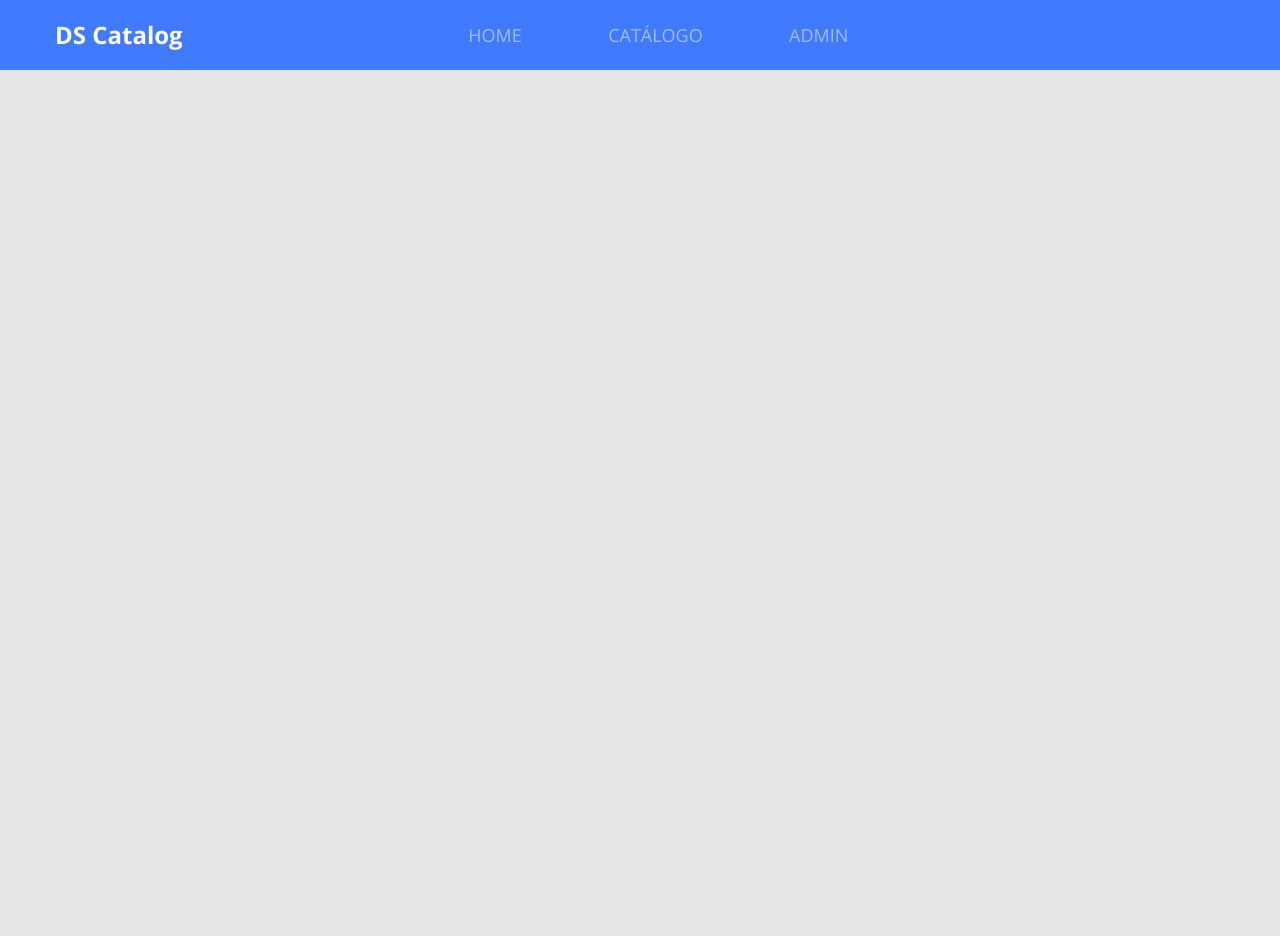
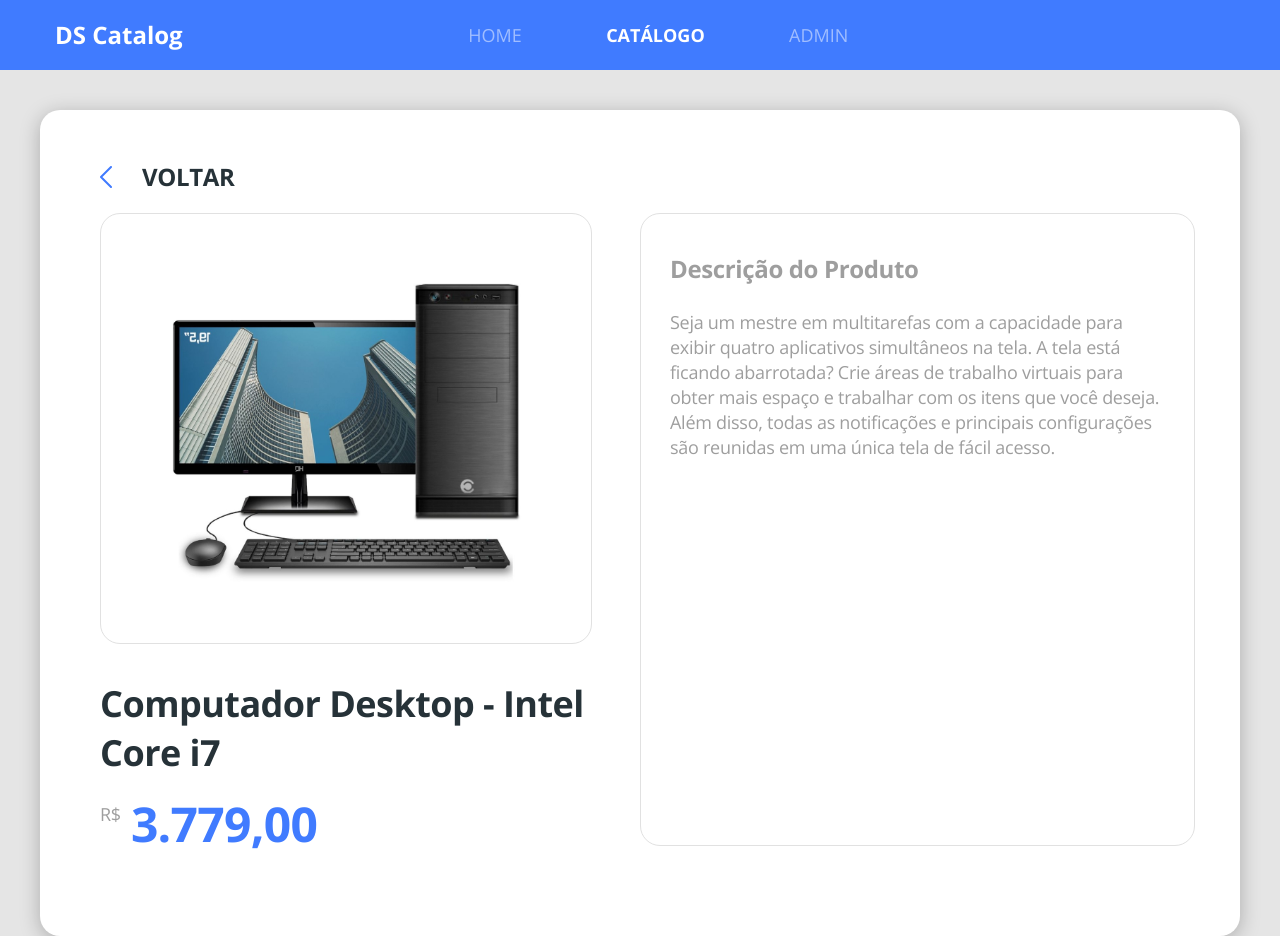
Before and after one commit to isdma8/dscatalog-bootcamp-devsuperior, a React (Create React App) app in the folder front-web/: page /products/1 in a window 1280 px wide. Before the commit the page ends 800 px from the top, so only its background shows below. Built offline with nearby package versions, Linux system fonts and the light colour scheme.

Commit message:
Layout Detail Product Page Finalized

```diff
--- a/front-web/src/Routes.tsx
+++ b/front-web/src/Routes.tsx
@@ -3,6 +3,7 @@
 import Navbar from './core/components/Navbar';
 import Admin from './pages/Admin';
 import Catalog from './pages/Catalog';
+import ProductDetails from './pages/Catalog/components/ProductDetails';
 import Home from './pages/Home';
                                                 //importamos tmabem o route é onde definimos de facto a url de cada rota
 const Routes = () => (
@@ -12,8 +13,11 @@
                     <Route path="/" exact>
                         <Home />
                     </Route>
-                    <Route path="/catalog">
+                    <Route path="/products" exact>
                         <Catalog />
+                    </Route>
+                    <Route path="/products/:productId">
+                        <ProductDetails />
                     </Route>
                     <Route path="/admin">
                         <Admin />
--- a/front-web/src/core/components/ButtonIcon/styles.scss
+++ b/front-web/src/core/components/ButtonIcon/styles.scss
@@ -12,4 +12,5 @@
     display: flex;
     align-items: center;
     justify-content: center;
+    color: FFF;
 }
--- a/front-web/src/core/components/Navbar/index.tsx
+++ b/front-web/src/core/components/Navbar/index.tsx
@@ -19,7 +19,7 @@
                     </NavLink>
                 </li>
                 <li>
-                    <NavLink to="/catalog">
+                    <NavLink to="/products">
                         CATÁLOGO
                     </NavLink>
                 </li>
--- /dev/null
+++ b/front-web/src/core/components/ProductPrice/index.tsx
@@ -0,0 +1,17 @@
+import React from 'react';
+import './styles.scss';
+
+type Props = {
+    price: string;
+}
+
+const ProductPrice = ({price}: Props) => (
+            <div className="product-price-container">
+                <span className="product-currency">R$</span>
+                <h3 className="product-price">
+                    {price}
+                </h3>
+            </div>
+);
+
+export default ProductPrice;
--- /dev/null
+++ b/front-web/src/core/components/ProductPrice/styles.scss
@@ -0,0 +1,20 @@
+.product-price-container{
+    margin-top: 25px;
+    display: flex;
+
+}
+
+.product-currency{
+    font-size: 18px;
+    line-height: 25px;
+    letter-spacing: -0.015em;
+    color: #9E9E9E;
+}
+
+.product-price{
+    font-size: 32px;
+    line-height: 44px;
+    letter-spacing: -0.015em;
+    color: #407BFF;
+    margin-left: 10px;
+}
--- a/front-web/src/pages/Catalog/components/ProductCard/index.tsx
+++ b/front-web/src/pages/Catalog/components/ProductCard/index.tsx
@@ -1,6 +1,7 @@
 import React from 'react';
 import './styles.scss';
 import {ReactComponent as ProductImage} from '../../../../core/assets/images/product.svg';
+import ProductPrice from '../../../../core/components/ProductPrice';
 
 const ProductCard = () =>(
 
@@ -10,10 +11,7 @@
             <h6 className="product-name">
                 Computador Desktop - Intel Core i7
             </h6>
-            <div className="product-price-container">
-                <span className="product-currency">R$</span>
-                <h3 className="product-price">2.779,00</h3>
-            </div>
+            <ProductPrice price="2.779,00"/>
 
         </div>
     </div>
--- a/front-web/src/pages/Catalog/components/ProductCard/styles.scss
+++ b/front-web/src/pages/Catalog/components/ProductCard/styles.scss
@@ -15,25 +15,5 @@
     font-size: 18px;
     line-height: 25px;
     letter-spacing: -0.015em;
+    color: #263238;//metendo aqui a cor o componente link por defeito que mudava de cor ao passar o carro deixa de fazer efeito
 }
-
-.product-price-container{
-    margin-top: 25px;
-    display: flex;
-
-}
-
-.product-currency{
-    font-size: 18px;
-    line-height: 25px;
-    letter-spacing: -0.015em;
-    color: #9E9E9E;
-}
-
-.product-price{
-    font-size: 32px;
-    line-height: 44px;
-    letter-spacing: -0.015em;
-    color: #407BFF;
-    margin-left: 10px;
-}
--- /dev/null
+++ b/front-web/src/pages/Catalog/components/ProductDetails/index.tsx
@@ -0,0 +1,62 @@
+import React from 'react';
+import { Link, useParams } from 'react-router-dom';
+import './styles.scss';
+import {ReactComponent as ArrowIcon} from '../../../../core/assets/images/arrow.svg'
+import {ReactComponent as ProductImage} from '../../../../core/assets/images/product.svg'
+import ProductPrice from '../../../../core/components/ProductPrice';
+
+type ParamsType = {
+    productId: string;
+}
+//row por defeito ja e display flex depois dentro dessa div crio outras duas para dividir a tela em 2 colunas, sendo que o
+//bootsrap tem 12 colunas basta dar col-6 para cada dv
+//bg-primary classes que o bootstrap ja tem, bg-secondary igual isto se quiser usar em alguma coisa, text-center tambem é
+//pr-5 tambem é e quer dizer padding-right tamnho 5
+
+const ProductDetails= () => {
+
+    const {productId}  = useParams<ParamsType>();
+
+    //console.log(productId);
+
+    return(
+        <div className="product-details-container">
+            <div className="card-base border-radius-20 product-details">
+                <Link to='/products' className="products-details-goback">
+                    <ArrowIcon className='icon-goback' />
+                    <h1 className="text-goback">voltar</h1>
+                </Link>
+                <div className="row">
+                    <div className="col-6 pr-5">
+                        <div className="product-details-card text-center">
+                            <ProductImage className="products-detail-image" />
+                        </div>
+                        <h1 className="product-details-name">
+                            Computador Desktop - Intel Core i7
+                        </h1>
+                        <ProductPrice price="3.779,00"/>
+                    </div>
+                    <div className="col-6 product-details-card">
+                        <h1 className="product-descrition-title">
+                            Descrição do Produto
+                        </h1>
+                        <p className="product-description-text">
+                            Seja um mestre em multitarefas com a capacidade para exibir quatro
+                            aplicativos simultâneos na tela. A tela está ficando abarrotada?
+                            Crie áreas de trabalho virtuais para obter mais espaço e trabalhar
+                            com os itens que você deseja. Além disso, todas as notificações e
+                            principais configurações são reunidas em uma única tela de fácil acesso.
+                        </p>
+                    </div>
+                </div>
+
+            </div>
+
+        </div>
+    );
+};
+
+
+
+
+export default ProductDetails;
--- /dev/null
+++ b/front-web/src/pages/Catalog/components/ProductDetails/styles.scss
@@ -0,0 +1,68 @@
+.product-details-container{
+    margin-top: 40px;
+    padding-left: 40px;
+    padding-right: 40px;
+
+}
+
+.product-details{
+    padding: 50px 60px 90px 60px;
+
+}
+
+.icon-goback{
+    color: #407BFF;
+    transform: rotate(-180deg);
+    margin-right: 30px;
+}
+
+.products-details-goback{
+    display: flex;
+    align-items: center;
+    margin-bottom: 20px;
+}
+
+.text-goback{
+    font-size: 24px;
+    line-height: 33px;
+    letter-spacing: -0.015em;
+    color: #263238;
+    text-transform: uppercase;
+}
+
+.product-details-card{//usada para as duas colunas porque têm partes semelhantes
+    border: 1px solid #E1E1E1;
+    border-radius: 20px;
+    padding: 38px 29px;
+}
+
+.products-detail-image{
+    width: 353px;
+    height: 353px;
+}
+
+.product-descrition-title{
+    font-size: 24px;
+    line-height: 33px;
+    letter-spacing: -0.015em;
+    color: #9E9E9E;
+    margin-bottom: 25px;
+}
+
+.product-description-text{
+    font-size: 18px;
+    line-height: 25px;
+    letter-spacing: -0.015em;
+    color: #9E9E9E;
+}
+
+.product-details-name{
+    font-size: 36px;
+    line-height: 49px;
+    letter-spacing: -0.015em;
+    margin-top: 35px;
+}
+
+.product-details .product-price{//ou seja procuramos o div irmao que engloba o product price sendo que este chega por função e tras consigo fon-size de 30px e colocamos a css dele para a alterar
+    font-size: 48px;
+}
--- a/front-web/src/pages/Catalog/index.tsx
+++ b/front-web/src/pages/Catalog/index.tsx
@@ -1,6 +1,7 @@
 import React from 'react';
 import ProductCard from './components/ProductCard';
 import './styles.scss';
+import { Link } from 'react-router-dom';
 
 const Catalog = () => (
 
@@ -10,10 +11,12 @@
         </h1>
 
         <div className="catalog-products">
-            <ProductCard />
-            <ProductCard />
-            <ProductCard />
-            <ProductCard />
+            <Link to="/products/1"><ProductCard /></Link>
+            <Link to="/products/2"><ProductCard /></Link>
+            <Link to="/products/3"><ProductCard /></Link>
+            <Link to="/products/4"><ProductCard /></Link>
+            <Link to="/products/5"><ProductCard /></Link>
+            <Link to="/products/6"><ProductCard /></Link>
         </div>
     </div>
 
--- a/front-web/src/pages/Home/index.tsx
+++ b/front-web/src/pages/Home/index.tsx
@@ -16,7 +16,7 @@
                 <p className="text-subtitle">
                     Ajudaremos você a encontrar os melhores <br /> produtos disponíveis no mercado.
                 </p>
-                <Link to="/catalog">
+                <Link to="/products">
                     <ButtonIcon text="inicia agora a sua pesquisa" />
                 </Link>
             </div>
```
Also changed, not shown: front-web/src/core/assets/images/arrow.svg.
